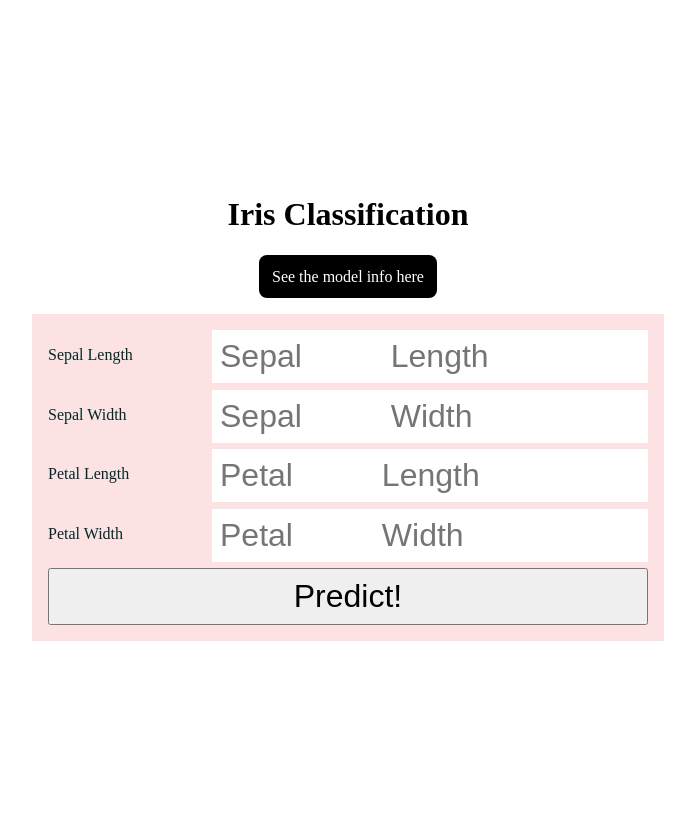
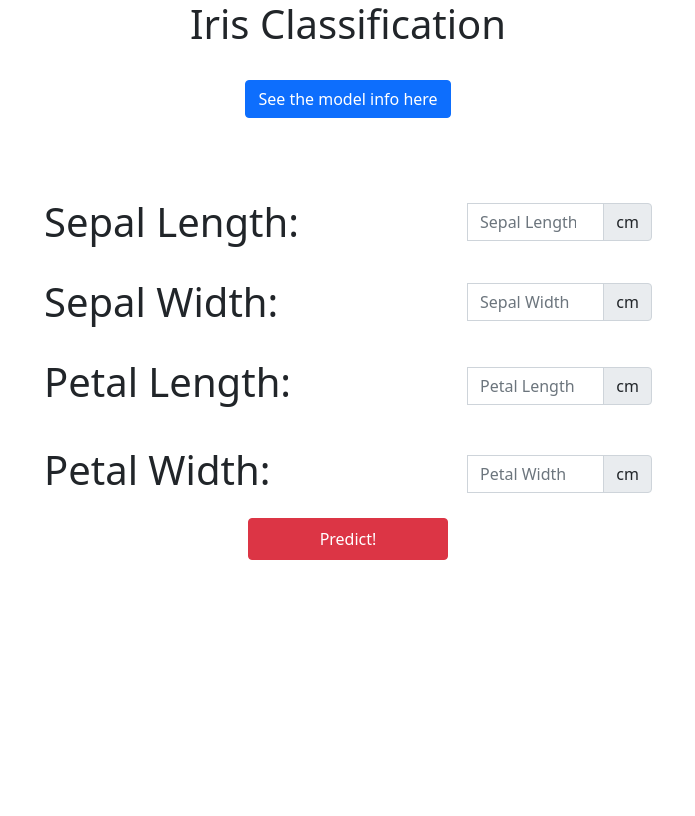
Before and after one commit to manavkhadka0/meet_iris_flask, a Flask app: page / in a window 1280 px wide. Shown: the whole page, without its empty margins (292-987 px from the left). After the commit the page ends 560 px from the top, so only its background shows below. Run offline with Flask 2, Linux system fonts and the light colour scheme; parts of the project's set-up code (start-up, migrations or seed data) failed here and were passed over.

Commit message:
bootstap

```diff
--- a/static/css/home.css
+++ /dev/null
@@ -1,42 +0,0 @@
-.container {
-  height: 100vh;
-  display: flex;
-  align-items: center;
-  justify-content: center;
-  flex-direction: column;
-}
-
-a {
-  text-decoration: none;
-  background-color: black;
-  padding: 0.8rem;
-  color: white;
-  border-radius: 0.5rem;
-}
-
-.form {
-  padding: 1rem;
-  background-color: rgba(240, 128, 128, 0.226);
-  color: rgb(0, 41, 41);
-  margin-top: 1rem;
-  width: 600px;
-  display: flex;
-  flex-direction: column;
-  gap: 0.4rem;
-}
-
-.form-item {
-  display: flex;
-  justify-content: space-between;
-}
-
-input {
-  border: none;
-  font-size: 2rem;
-  padding: 0.5rem;
-}
-
-button {
-  padding: 0.5rem 1rem;
-  font-size: 2rem;
-}
--- a/templates/home.html
+++ b/templates/home.html
@@ -5,65 +5,134 @@
     <meta http-equiv="X-UA-Compatible" content="IE=edge" />
     <meta name="viewport" content="width=device-width, initial-scale=1.0" />
     <link
+      href="https://cdn.jsdelivr.net/npm/bootstrap@5.0.2/dist/css/bootstrap.min.css"
       rel="stylesheet"
-      href="{{ url_for('static',filename='./css/home.css')}}"
+      integrity="sha384-EVSTQN3/azprG1Anm3QDgpJLIm9Nao0Yz1ztcQTwFspd3yD65VohhpuuCOmLASjC"
+      crossorigin="anonymous"
     />
     <title>Iris Classification</title>
   </head>
   <body>
-    <div class="container">
+    <div class="d-flex flex-column align-items-center justify-content-center">
       <h1>Iris Classification</h1>
 
-      <a href="#">See the model info here</a>
+      <a class="btn btn-primary my-4" href="#">See the model info here</a>
 
-      <form class="form" method="POST" action="{{url_for('pred')}}">
-        <div class="form-item">
-          <p>Sepal Length</p>
+      <form
+        class="
+          my-4
+          d-flex
+          flex-column
+          align-items-center
+          justify-content-center
+          w-50
+          needs-validation
+          p-3
+        "
+        method="POST"
+        action="{{url_for('pred')}}"
+      >
+        <div
+          class="
+            my-3
+            d-flex
+            input-group
+            align-items-center
+            justify-content-start
+          "
+        >
+          <label class="me-4 display-6" style="width: 400px"
+            >Sepal Length:</label
+          >
           <input
+            class="form-control"
             type="number"
             name="SL"
             step="0.01"
-            placeholder="Sepal
-          Length"
+            placeholder="Sepal Length"
             required
           />
+          <span class="input-group-text" id="basic-addon3"> cm </span>
         </div>
-        <div class="form-item">
-          <p>Sepal Width</p>
+
+        <div
+          class="
+            my-3
+            d-flex
+            input-group
+            align-items-center
+            justify-content-start
+          "
+        >
+          <label class="me-4 display-6" style="width: 400px">
+            Sepal Width:
+          </label>
           <input
+            class="form-control"
             type="number"
             name="SW"
             step="0.01"
-            placeholder="Sepal
-          Width"
+            placeholder="Sepal Width"
             required
           />
+          <span class="input-group-text" id="basic-addon3">cm</span>
         </div>
-        <div class="form-item">
-          <p>Petal Length</p>
+
+        <div
+          class="
+            my-3
+            d-flex
+            input-group
+            align-items-center
+            justify-content-start
+          "
+        >
+          <label class="form-label me-4 display-6" style="width: 400px"
+            >Petal Length:
+          </label>
           <input
+            class="form-control"
             type="number"
             name="PL"
             step="0.01"
-            placeholder="Petal
-          Length"
+            placeholder="Petal Length"
             required
           />
+          <span class="input-group-text" id="basic-addon3">cm</span>
         </div>
-        <div class="form-item">
-          <p>Petal Width</p>
+
+        <div
+          class="
+            my-3
+            d-flex
+            input-group
+            align-items-center
+            justify-content-start
+          "
+        >
+          <label class="form-label me-4 display-6" style="width: 400px"
+            >Petal Width:</label
+          >
           <input
+            class="form-control"
             type="number"
             name="PW"
             step="0.01"
-            placeholder="Petal
-          Width"
+            placeholder="Petal Width"
             required
           />
+          <span class="input-group-text" id="basic-addon3">cm</span>
         </div>
 
-        <button type="submit">Predict!</button>
+        <button type="submit" class="btn btn-danger p-2" style="width: 200px">
+          Predict!
+        </button>
       </form>
     </div>
   </body>
+  <script
+    src="https://cdn.jsdelivr.net/npm/bootstrap@5.0.2/dist/js/bootstrap.bundle.min.js"
+    integrity="sha384-MrcW6ZMFYlzcLA8Nl+NtUVF0sA7MsXsP1UyJoMp4YLEuNSfAP+JcXn/tWtIaxVXM"
+    crossorigin="anonymous"
+  ></script>
 </html>
```
Also changed, not shown: static/css/output.css (deleted, +0 -7 lines), templates/output.html (+34 -10 lines).
